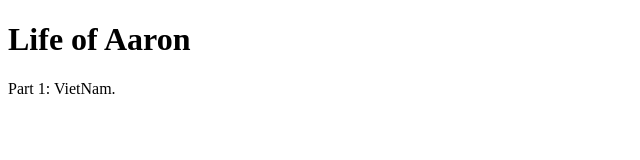
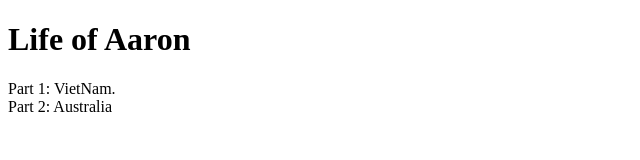
Before and after one commit to Aaron2385/demo, a plain HTML site: page index.html in a window 1280 px wide. Shown: the full height of the page, 0-640 px from the left. Drawn offline with Linux system fonts and the light colour scheme.

Commit message:
add file

```diff
--- a/index.html
+++ b/index.html
@@ -4,7 +4,7 @@
 
 <h1>Life of Aaron</h1>
 
-<p>Part 1: VietNam.</p>
+<p>Part 1: VietNam.<br>Part 2: Australia</p>
 
 </body>
 </html>
```
Also changed, not shown: about.html (added, +1 -0 lines).
